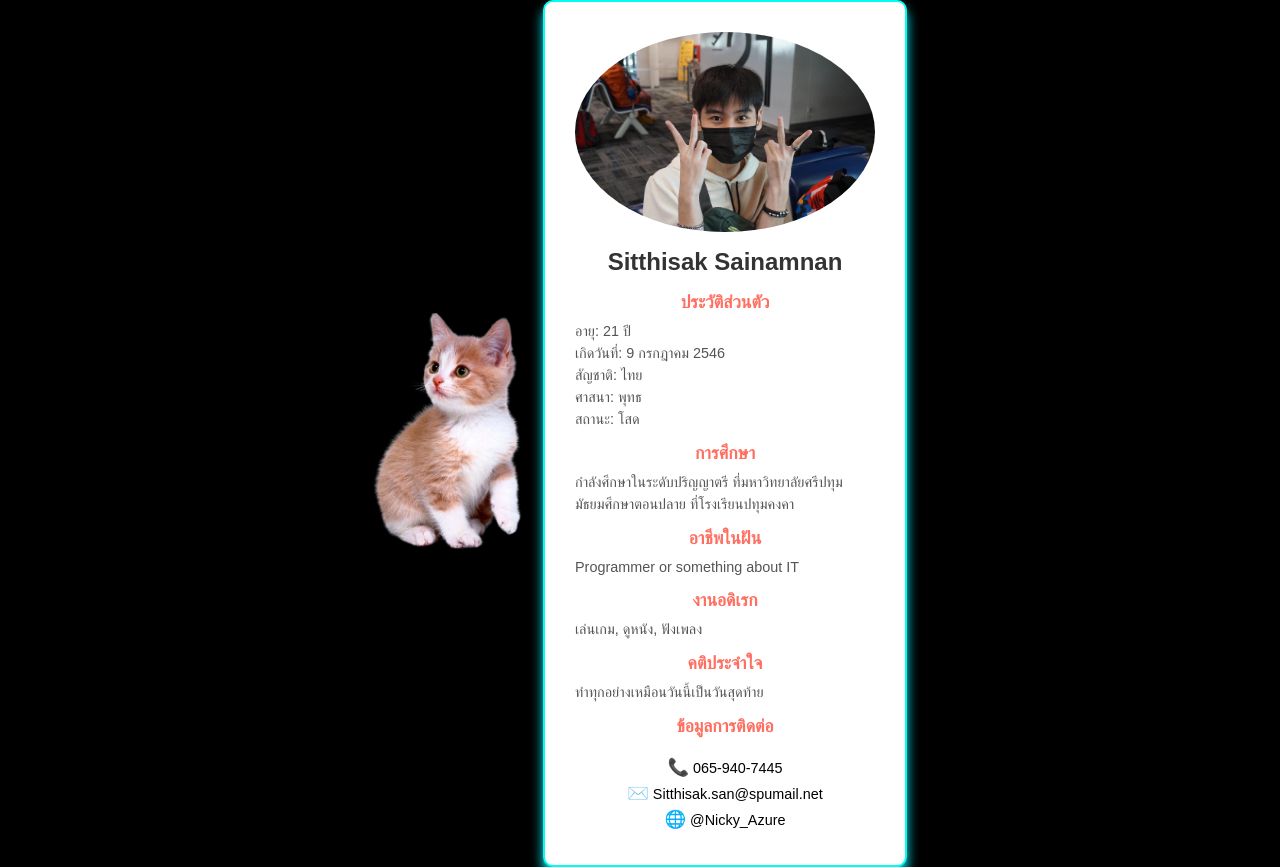
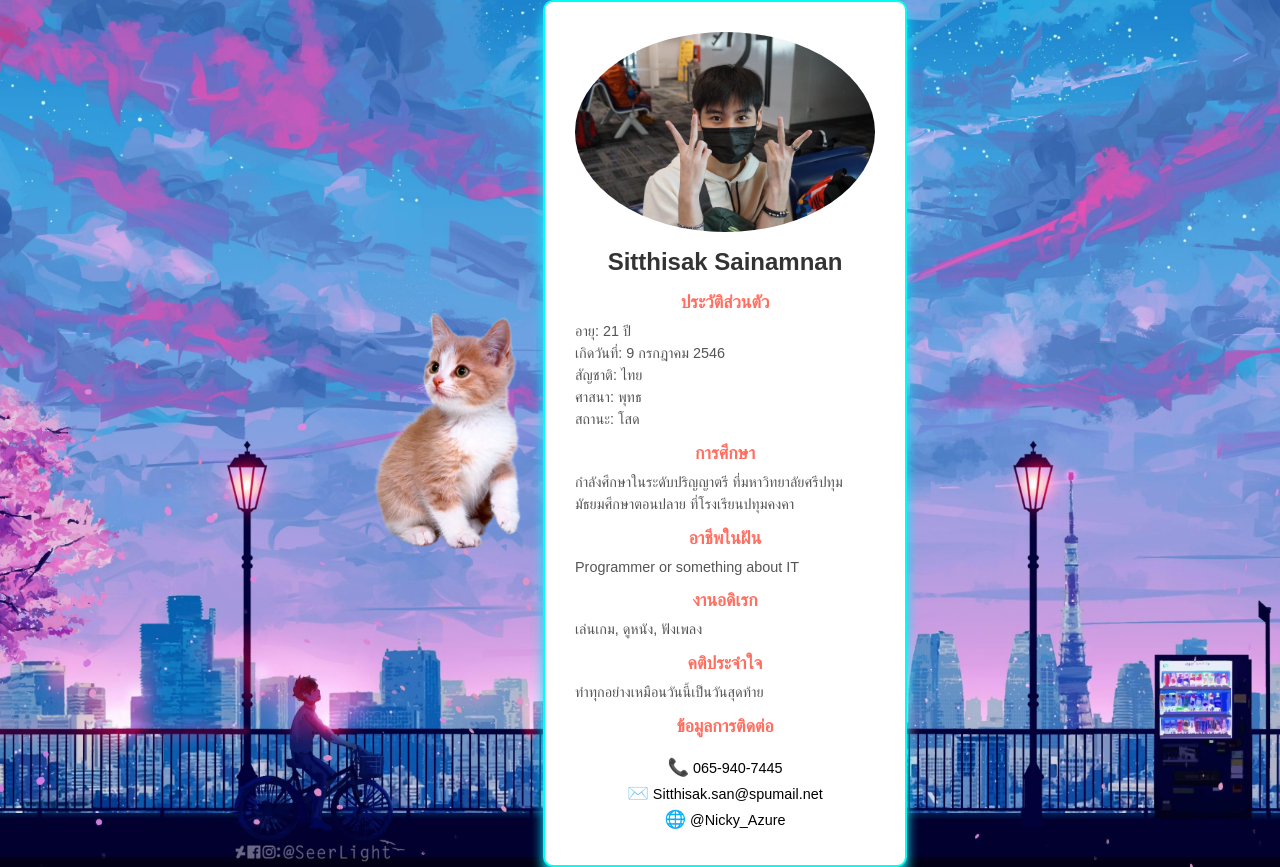
Before and after one commit to NickySitthisak/Nicky_Azure, a plain HTML site: page index.html in a window 1280 px wide. Drawn offline with Linux system fonts and the light colour scheme.

Commit message:
Add wallpaper

```diff
--- a/index.html
+++ b/index.html
@@ -7,12 +7,15 @@
     <style>
         body {
             font-family: 'Arial', sans-serif;
-            background-color: #000000;
-            margin: 0;
+            background-image: url(Wallpaper.jpg);
+            background-size: cover;
+            background-position: center;
+            background-repeat: no-repeat;
             display: flex;
             justify-content: center;
             align-items: center;
             min-height: 100vh;
+            margin: 0;
         }
         .container {
             display: flex;
```
Also changed, not shown: Wallpaper.jpg (added).
